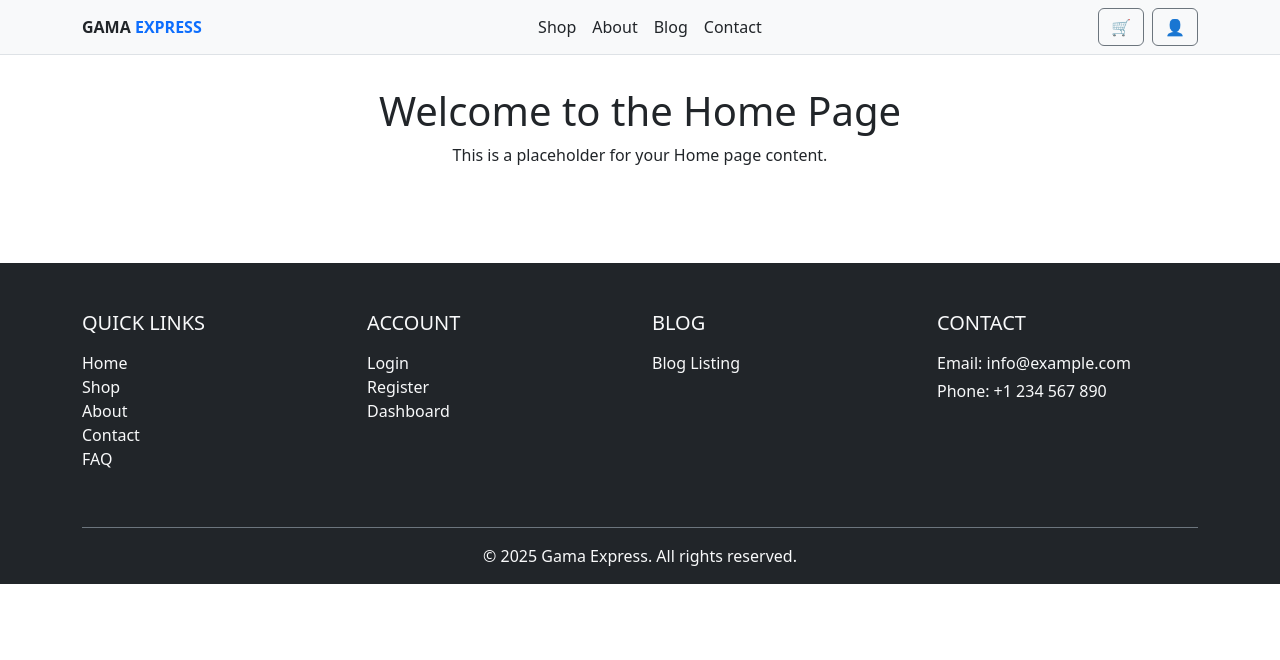
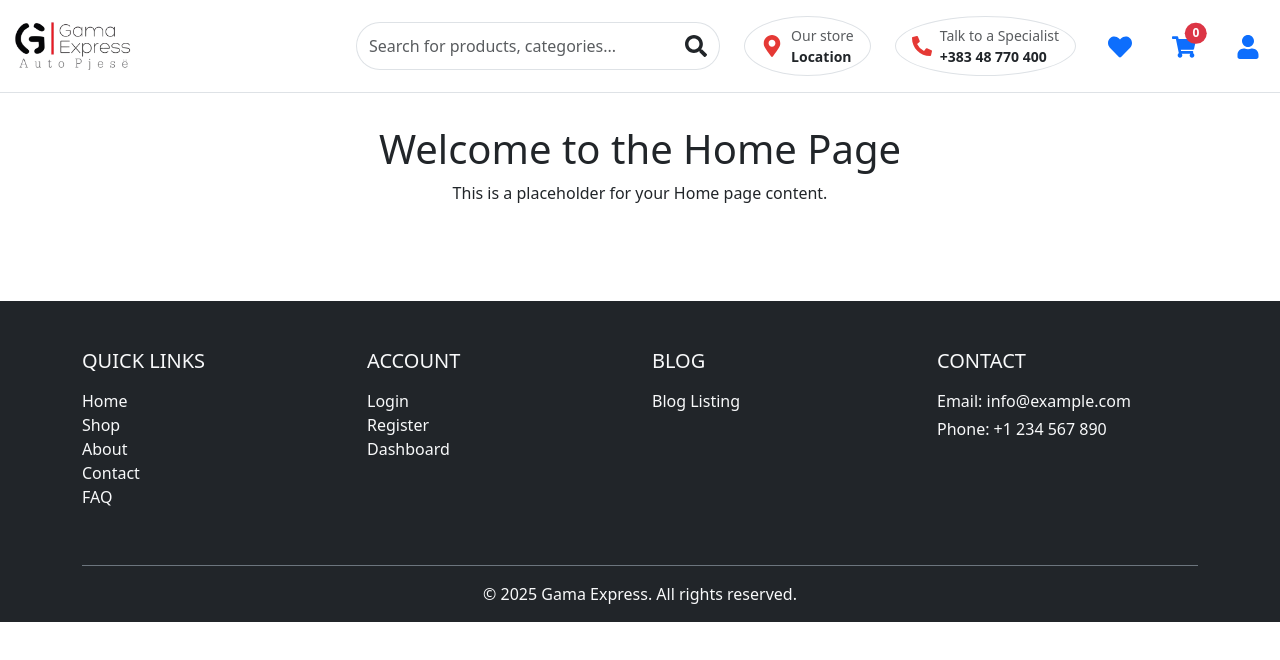
Before and after one commit to AmaRamaa/Gama-Express, a React (Vite) app: page / in a window 1280 px wide. Shown: the top 660 px of the page. Built offline with nearby package versions, Linux system fonts and the light colour scheme.

Commit message:
feat: initialize Supabase client with project URL and anon key
Signed-off-by: AmarRama <ramaamar310@gmail.com>

```diff
--- a/package.json
+++ b/package.json
@@ -10,9 +10,15 @@
     "preview": "vite preview"
   },
   "dependencies": {
+    "@emotion/react": "^11.14.0",
+    "@emotion/styled": "^11.14.0",
+    "@mui/material": "^7.1.0",
+    "@supabase/supabase-js": "^2.49.8",
     "bootstrap": "^5.3.6",
     "react": "^19.1.0",
+    "react-breadcrumbs-dynamic": "^1.2.1",
     "react-dom": "^19.1.0",
+    "react-icons": "^5.5.0",
     "react-router-dom": "^6.30.1"
   },
   "devDependencies": {
--- a/src/layouts/Header/Header.jsx
+++ b/src/layouts/Header/Header.jsx
@@ -1,65 +1,73 @@
-import React, { useState } from "react";
+import React from "react";
 import { Link } from "react-router-dom";
-import 'bootstrap/dist/css/bootstrap.min.css';
-import Sidebar from "../Sidebar/Sidebar";
+import { FaSearch, FaMapMarkerAlt, FaPhoneAlt, FaHeart, FaShoppingCart, FaUser } from "react-icons/fa";
+import GamaLogo from "../../assets/GamaExpressLogo1.png"; // Adjust the import path as necessary
 
 const Header = () => {
-    const [sidebarOpen, setSidebarOpen] = useState(false);
+    return (
+        <header className="bg-white border-bottom py-3" style={{ minHeight: 80 }}>
+            <div className="container-fluid d-flex align-items-center justify-content-between">
+                {/* Logo */}
+                <div className="d-flex align-items-center" style={{ minWidth: 320 }}>
+                    <img
+                        src={GamaLogo}
+                        alt="Gama Express Auto Pjes"
+                        style={{ height: 60, marginRight: 24 , border: "none"}}
+                    />
+                </div>
 
-    const toggleSidebar = () => setSidebarOpen(!sidebarOpen);
-    const closeSidebar = () => setSidebarOpen(false);
-
-    return (
-        <>
-            <header className="bg-light border-bottom py-2">
-                <div className="container d-flex align-items-center justify-content-between">
-                    <div>
-                        <button
-                            className="btn btn-outline-secondary me-2 d-md-none"
-                            onClick={toggleSidebar}
-                            aria-label="Open sidebar"
-                        >
-                            ☰
-                        </button>
-                        <Link to="/" className="navbar-brand fw-bold">
-                            GAMA <span className="text-primary">EXPRESS</span>
-                        </Link>
-                    </div>
-                    <nav className="d-none d-md-block">
-                        <Link to="/shop" className="nav-link d-inline px-2">Shop</Link>
-                        <Link to="/about" className="nav-link d-inline px-2">About</Link>
-                        <Link to="/blog" className="nav-link d-inline px-2">Blog</Link>
-                        <Link to="/contact" className="nav-link d-inline px-2">Contact</Link>
-                    </nav>
-                    <div>
-                        <Link to="/cart" className="btn btn-outline-secondary me-2" title="View Cart">
-                            <span role="img" aria-label="cart">🛒</span>
-                        </Link>
-                        <Link to="/account" className="btn btn-outline-secondary" title="Account">
-                            <span role="img" aria-label="account">👤</span>
-                        </Link>
+                {/* Search Bar */}
+                <div className="flex-grow-1 mx-4" style={{ maxWidth: 700 }}>
+                    <div className="input-group">
+                        <input
+                            type="text"
+                            className="form-control rounded-start-pill"
+                            placeholder="Search for products, categories..."
+                            style={{ height: 48, fontSize: 16, borderRight: "none" }}
+                        />
+                        <span className="input-group-text bg-white border-start-0 rounded-end-pill" style={{ cursor: "pointer" }}>
+                            <FaSearch size={22} />
+                        </span>
                     </div>
                 </div>
-            </header>
-            {/* Sidebar */}
-            <Sidebar open={sidebarOpen} onClose={closeSidebar} />
-            {/* Overlay */}
-            {sidebarOpen && (
-                <div
-                    className="offcanvas-backdrop fade show"
-                    style={{
-                        position: "fixed",
-                        top: 0,
-                        left: 0,
-                        width: "100vw",
-                        height: "100vh",
-                        background: "rgba(0,0,0,0.3)",
-                        zIndex: 1040
-                    }}
-                    onClick={closeSidebar}
-                />
-            )}
-        </>
+
+                {/* Store Info & Actions */}
+                <div className="d-flex align-items-center gap-4">
+                    {/* Location */}
+                    <div className="d-flex align-items-center gap-2 px-3 py-2 rounded-circle border" style={{ minWidth: 90 }}>
+                        <FaMapMarkerAlt color="#e53935" size={22} />
+                        <div className="d-none d-lg-block">
+                            <div className="small text-muted">Our store</div>
+                            <div className="fw-bold" style={{ fontSize: 14 }}>Location</div>
+                        </div>
+                    </div>
+                    {/* Phone */}
+                    <div className="d-flex align-items-center gap-2 px-3 py-2 rounded-circle border" style={{ minWidth: 120 }}>
+                        <FaPhoneAlt color="#e53935" size={20} />
+                        <div className="d-none d-lg-block">
+                            <div className="small text-muted">Talk to a Specialist</div>
+                            <div className="fw-bold" style={{ fontSize: 14 }}>+383 48 770 400</div>
+                        </div>
+                    </div>
+                    {/* Icons */}
+                    <Link to="/wishlist" className="mx-2 position-relative" title="Wishlist">
+                        <FaHeart size={24} />
+                    </Link>
+                    <Link to="/cart" className="mx-2 position-relative" title="Cart">
+                        <FaShoppingCart size={24} />
+                        <span
+                            className="position-absolute top-0 start-100 translate-middle badge rounded-pill bg-danger"
+                            style={{ fontSize: 12 }}
+                        >
+                            0
+                        </span>
+                    </Link>
+                    <Link to="/account" className="mx-2" title="Account">
+                        <FaUser size={24} />
+                    </Link>
+                </div>
+            </div>
+        </header>
     );
 };
 
```
Also changed, not shown: src/components/Button/Button.jsx (+41 -0 lines), src/supaBase/supaBase.js (added, +7 -0 lines), src/assets/GamaExpressLogo1.png (added), src/components/Button/Button.css (deleted), 1 other file (tests, documents, lock files or other folders).
